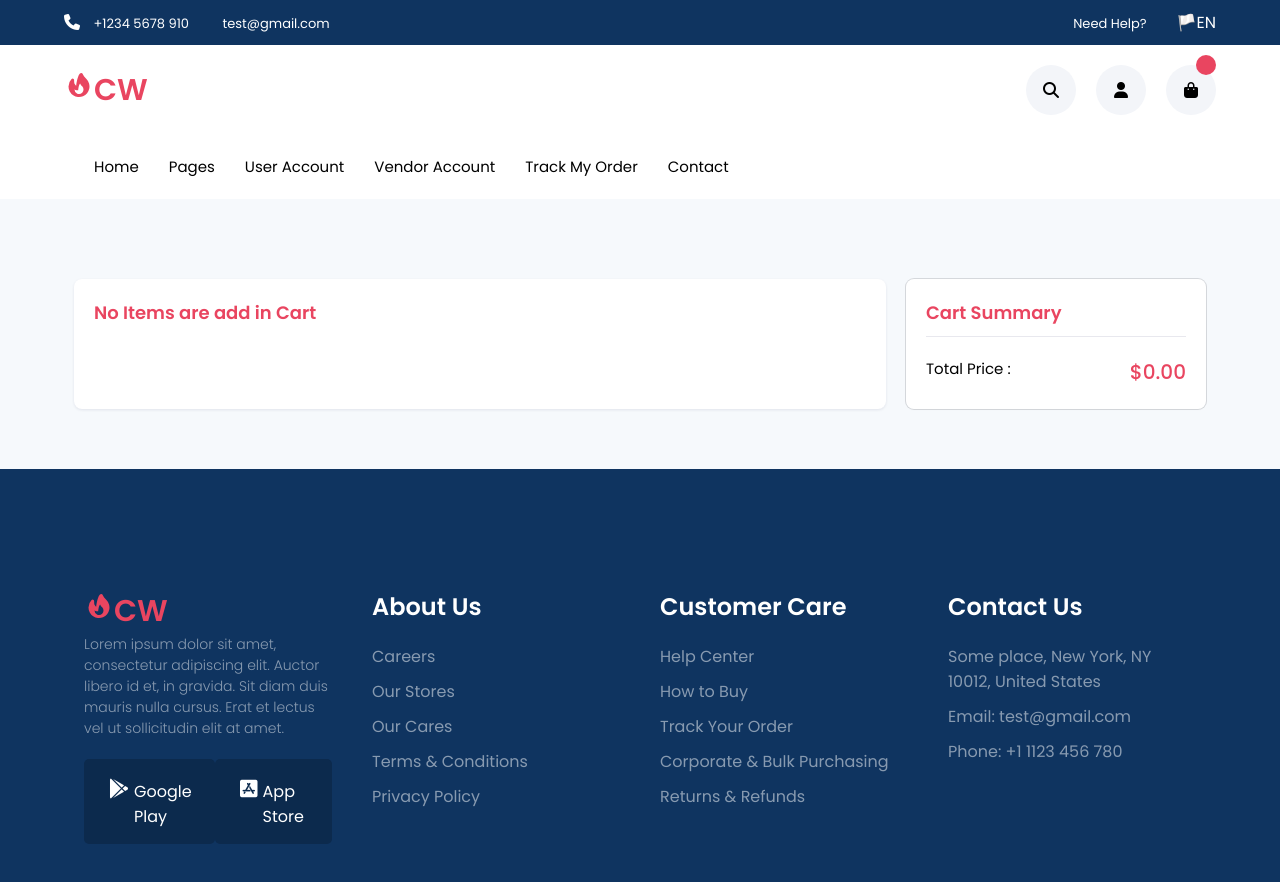
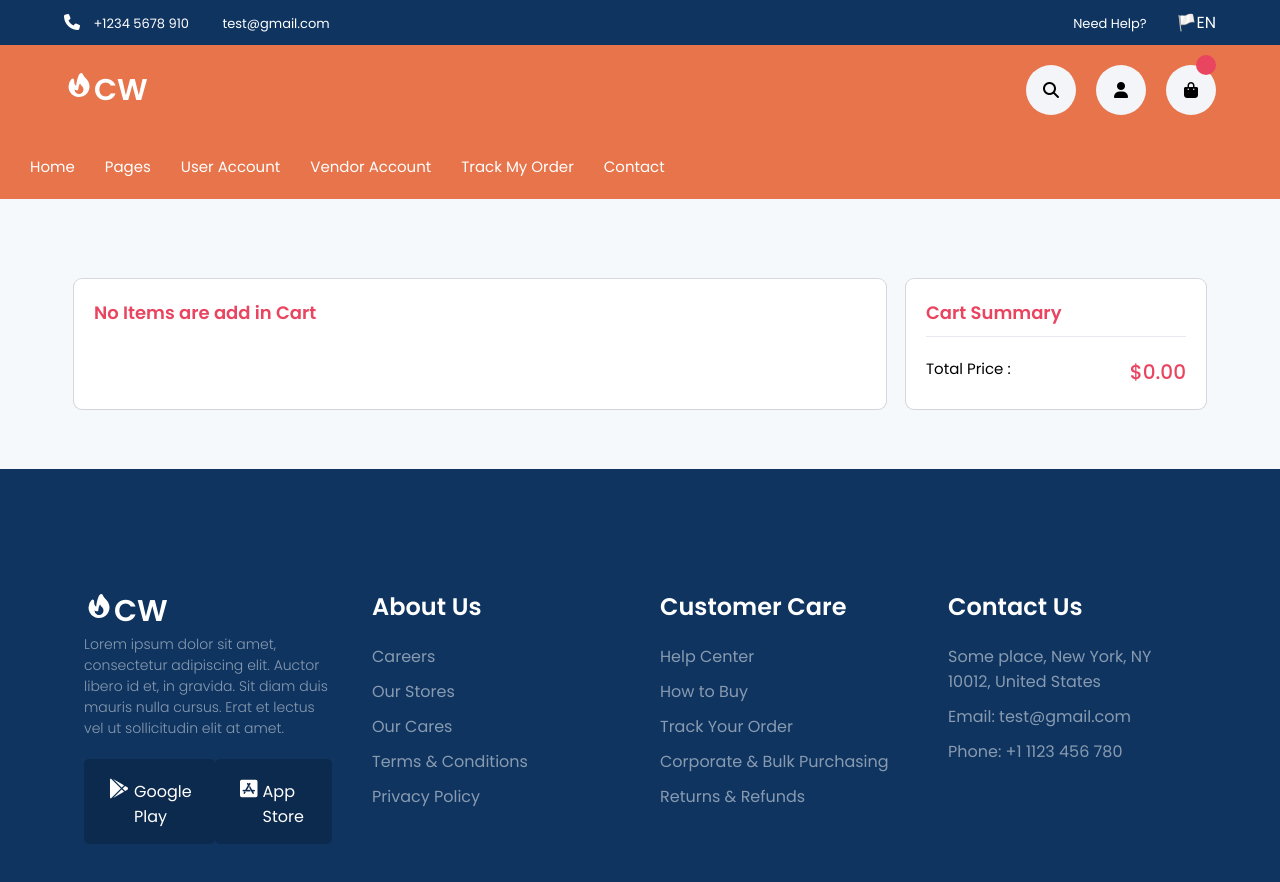
Before and after one commit to willcordeiro/eCommerceStore, a React (Create React App) app: page /cart in a window 1280 px wide. Shown: the top 882 px of the page. Built offline with nearby package versions, Linux system fonts and the light colour scheme.

Commit message:
color to the navbar and shadow box

```diff
--- a/src/App.css
+++ b/src/App.css
@@ -9,10 +9,10 @@ html {
 }
 body {
   font-family: "Poppins", sans-serif;
-  background-color: #ffffff;
+  background-color: #f5f5f5;
 }
 .background {
-  background: #f6f9fc;
+  background: #f5f5f5;
   padding: 50px 0;
 }
 .container {
--- a/src/common/Cart/Cart.jsx
+++ b/src/common/Cart/Cart.jsx
@@ -15,9 +15,9 @@ const Cart = ({ CartItem, addToCart, decreaseQty }) => {
         <div className="container iba">
           {/* if hamro cart ma kunai pani item xaina bhane no diplay */}
 
-          <div className="cart-details">
+          <div className="cart-details ">
             {CartItem.length === 0 && (
-              <h1 className="no-items product">No Items are add in Cart</h1>
+              <h1 className="no-items product ">No Items are add in Cart</h1>
             )}
 
             {/* yasma hami le cart item lai display garaaxa */}
--- a/src/common/Cart/style.css
+++ b/src/common/Cart/style.css
@@ -134,3 +134,8 @@
     rgba(27, 31, 35, 0.15) 0px 0px 0px 1px;
   cursor: pointer;
 }
+
+.no-items {
+  box-shadow: rgba(0, 0, 0, 0.02) 0px 1px 3px 0px,
+    rgba(27, 31, 35, 0.15) 0px 0px 0px 1px;
+}
--- a/src/common/header/Header.css
+++ b/src/common/header/Header.css
@@ -22,18 +22,16 @@
 
 .search-box {
   width: 100%;
-  border: 2px solid rgba(0, 0, 0, 0.1);
-  border-radius: 50px;
+  border-radius: 10px;
+  padding: 5px;
 }
 .search-box i {
   text-align: center;
   font-size: 20px;
-  padding: 15px 20px;
   font-size: 17px;
 }
 .search-box input {
   width: 100%;
-  padding: 10px;
 }
 ::placeholder {
   font-size: 15px;
@@ -65,6 +63,7 @@
 .toggle {
   font-size: 30px;
   cursor: pointer;
+  padding: 10px;
 }
 
 .categories h4 {
@@ -90,7 +89,7 @@ header ul li a {
   font-weight: 400;
 }
 header ul li a:hover {
-  color: #ff014f;
+  opacity: 0.5;
 }
 
 .open {
@@ -106,6 +105,7 @@ header ul li a:hover {
   transition: 0.5s;
   box-shadow: rgba(0, 0, 0, 0.02) 0px 1px 3px 0px,
     rgba(27, 31, 35, 0.15) 0px 0px 0px 1px;
+  background-color: #e7744a;
 }
 
 .search-Bar {
@@ -198,11 +198,21 @@ header ul li a:hover {
 
 .logo {
   font-size: 30px;
-  color: #e94560;
+  color: white;
   font-weight: bold;
 }
 
 .container-header {
   box-shadow: rgba(0, 0, 0, 0.02) 0px 1px 3px 0px,
     rgba(27, 31, 35, 0.15) 0px 0px 0px 1px;
+  background-color: #e7744a;
 }
+
+.container-navbar {
+  background-color: #e7744a;
+  color: white;
+}
+
+.navlink-color {
+  color: white;
+}
--- a/src/common/header/Navbar.jsx
+++ b/src/common/header/Navbar.jsx
@@ -9,14 +9,14 @@ const Navbar = () => {
   return (
     <>
       <header className="header">
-        <div className="container d_flex">
-          <div className="categories d_flex ">
+        <div className="d_flex container-navbar">
+          <div className="categories d_flex">
             <span className="toggle" onClick={() => setMobileMenu(!MobileMenu)}>
               {MobileMenu ? <AiFillCloseCircle /> : <AiOutlineMenu />}
             </span>
           </div>
 
-          <div className="navlink">
+          <div className="navlink container-navbar">
             <ul
               className={
                 MobileMenu
@@ -27,22 +27,34 @@ const Navbar = () => {
             >
               {/*<ul className='link f_flex uppercase {MobileMenu ? "nav-links-MobileMenu" : "nav-links"} onClick={() => setMobileMenu(false)}'>*/}
               <li>
-                <Link to="/">home</Link>
+                <Link to="/" className="navlink-color">
+                  home
+                </Link>
               </li>
               <li>
-                <Link to="/pages">pages</Link>
+                <Link to="/" className="navlink-color">
+                  pages
+                </Link>
               </li>
               <li>
-                <Link to="/user">user account</Link>
+                <Link to="/" className="navlink-color">
+                  user account
+                </Link>
               </li>
               <li>
-                <Link to="/vendor">vendor account</Link>
+                <Link to="/" className="navlink-color">
+                  vendor account
+                </Link>
               </li>
               <li>
-                <Link to="/track">track my order</Link>
+                <Link to="/" className="navlink-color">
+                  track my order
+                </Link>
               </li>
               <li>
-                <Link to="/contact">contact</Link>
+                <Link to="/" className="navlink-color">
+                  contact
+                </Link>
               </li>
             </ul>
           </div>
--- a/src/components/MainPage/Home.css
+++ b/src/components/MainPage/Home.css
@@ -34,3 +34,7 @@
   height: auto;
   display: block;
 }
+
+.slick-dots {
+  background-color: rgb(228, 228, 228);
+}
--- a/src/components/MainPage/SlideCard.jsx
+++ b/src/components/MainPage/SlideCard.jsx
@@ -16,7 +16,6 @@ const SlideCard = () => {
         <div
           style={{
             margin: "0px",
-            backgroundColor: "#ddd",
             borderRadius: "10px",
             margintop: "20px",
           }}
```
